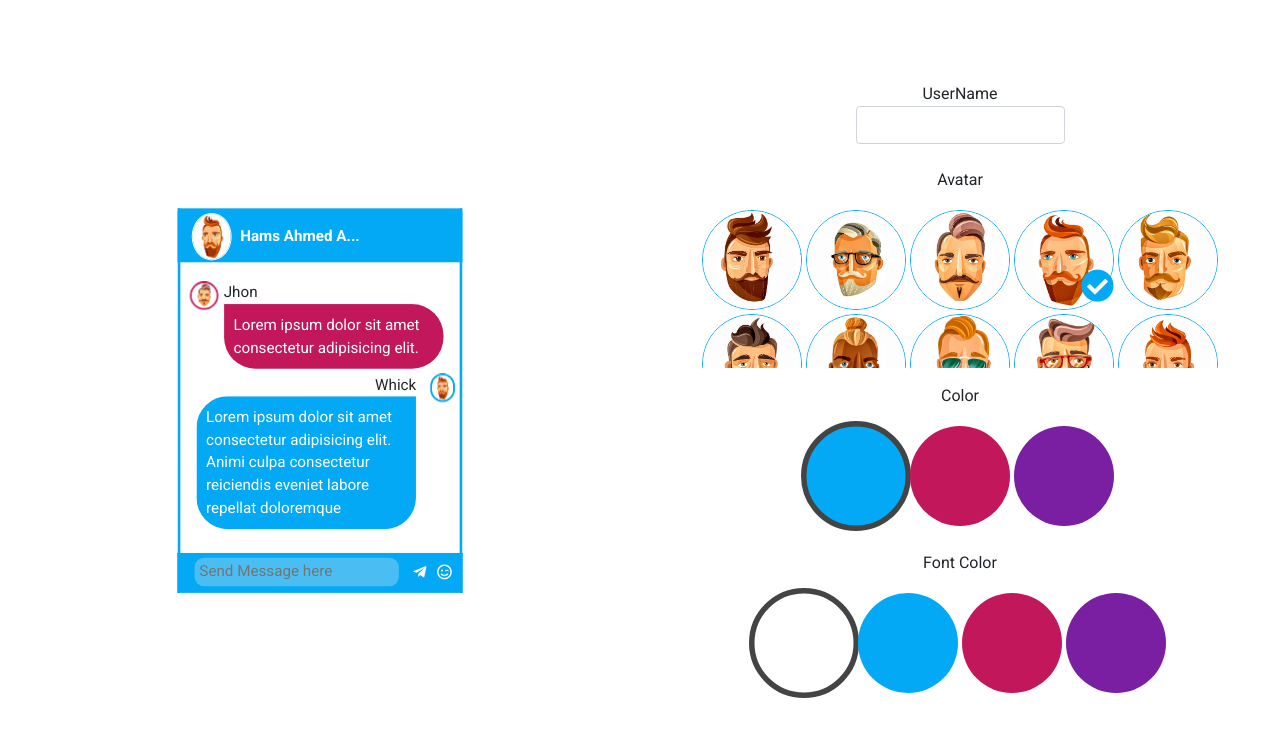
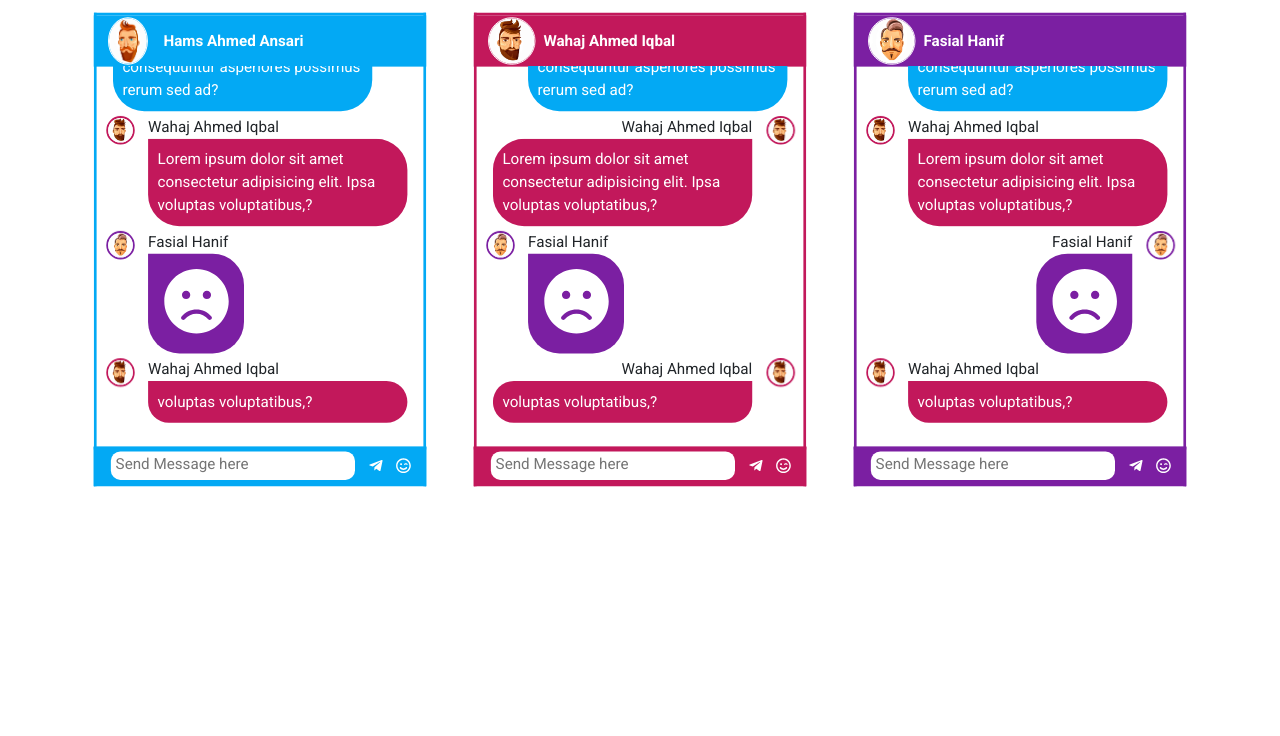
Before and after one commit to hamsahmedansari/React-simple-chat, a React (Create React App) app: page / in a window 1280 px wide. Shown: the top 736 px of the page. Built offline with nearby package versions, Linux system fonts and the light colour scheme.

Commit message:
UPDATE: :construction: Option component update

```diff
--- a/src/component/chat/index.jsx
+++ b/src/component/chat/index.jsx
@@ -57,6 +57,7 @@ class Chat extends Component {
 
   handelChangeMessage = e => {
     const { value } = e.target;
+    if (!value) return;
     this.setState(perState => ({
       ...perState,
       message: value
--- a/src/component/home/index.jsx
+++ b/src/component/home/index.jsx
@@ -7,6 +7,7 @@ class Home extends Component {
   constructor(props) {
     super(props);
     this.state = {
+      isOption: false,
       users: [
         {
           _id: "1",
@@ -89,29 +90,32 @@ class Home extends Component {
   };
 
   render() {
+    const { isOption } = this.state;
     return (
-      // <div className="home">
-      //   <div className="container">
-      //     <div className="row ">
-      //       {this.state.users.map(user => (
-      //         <div
-      //           className="col-12 col-xl-4 col-lg-4 col-sm-6 col-xs-12 mb-5"
-      //           key={user._id}
-      //         >
-      //           <Chat
-      //             user={user}
-      //             active={user.active}
-      //             messages={this.state.messages}
-      //             allUsers={this.state.users}
-      //             changeStateOfUserFocus={this.changeStateOfUserFocus}
-      //             pushMessageToState={this.pushMessageToState}
-      //           />
-      //         </div>
-      //       ))}
-      //     </div>
-      //   </div>
-      // </div>
-      <Option />
+      <React.Fragment>
+        <div className={`home ${isOption ? "inactive" : ""}`}>
+          <div className="container">
+            <div className="row ">
+              {this.state.users.map(user => (
+                <div
+                  className="col-12 col-xl-4 col-lg-4 col-sm-6 col-xs-12 mb-5"
+                  key={user._id}
+                >
+                  <Chat
+                    user={user}
+                    active={user.active}
+                    messages={this.state.messages}
+                    allUsers={this.state.users}
+                    changeStateOfUserFocus={this.changeStateOfUserFocus}
+                    pushMessageToState={this.pushMessageToState}
+                  />
+                </div>
+              ))}
+            </div>
+          </div>
+        </div>
+        {isOption && <Option />}
+      </React.Fragment>
     );
   }
 }
--- a/src/component/home/style.scss
+++ b/src/component/home/style.scss
@@ -6,4 +6,8 @@
       color: #ff5722;
     }
   }
+  transition: all ease-in-out 0.3s;
 }
+.home.inactive {
+  filter: blur(12px);
+}
--- a/src/component/option/index.jsx
+++ b/src/component/option/index.jsx
@@ -21,6 +21,11 @@ class Option extends Component {
   handleFontColorChange = param => {
     this.setState(perState => ({ ...perState, fontColor: param }));
   };
+  handleUserNameChange = e => {
+    const { value } = e.target;
+    this.setState(perState => ({ ...perState, name: value }));
+  };
+
   render() {
     const { color, fontColor, image, name } = this.state;
     const images = [
@@ -37,15 +42,38 @@ class Option extends Component {
       "/assets/images/11.jpeg",
       "/assets/images/12.jpeg"
     ];
-    const colors = ["#03A9F4", "#C2185B", "#7B1FA2"];
-    const fontColors = ["#fff", "#03A9F4", "#C2185B", "#7B1FA2"];
+    const colors = [
+      "#03A9F4",
+      "#C2185B",
+      "#D32F2F",
+      "#FF4081",
+      "#7B1FA2",
+      "#303F9F",
+      "#0097A7",
+      "##03A9F4",
+      "#009688",
+      "#388E3C",
+      "#8BC34A",
+      "#AFB42B",
+      "#FFEB3B",
+      "#FFA000",
+      "#FF9800",
+      "#E64A19",
+      "#795548",
+      "#616161",
+      "#607D8B",
+      "#212121",
+      "#F5F5F5"
+    ];
+    const fontColors = ["#fff", ...colors];
     const oppositeColor = colors.filter(item => item !== color);
 
     return (
       <div className="option">
+        <div className="background" />
         <div className="flex-container w-100 h-100">
           <div className="item col-lg-6 col-md-6 col-sm-12">
-            <div className="chat">
+            <div className="chat animated bounceIn">
               <div className="container" style={{ borderColor: color }}>
                 <div
                   className="row"
@@ -58,7 +86,7 @@ class Option extends Component {
                     {name.length > 12 ? name.slice(0, 12) + "..." : name}
                   </div>
                 </div>
-                <div className="row">
+                <div className="row" style={{ borderColor: color }}>
                   <div className="col-12">
                     <div className="chatSingle" ref="message">
                       <div className="row">
@@ -134,21 +162,39 @@ class Option extends Component {
               </div>
             </div>
           </div>
-          <div className="item col-lg-6 col-md-6 col-sm-12 form">
-            <div className="row text-center">
-              <div className=" form-group col-12">
-                <label>
-                  UserName
+          <div className="item col-lg-6 col-md-6 col-sm-12 form animated slideInRight">
+            <div className="row text-center ">
+              <div className=" form-group col-12 border-1 form-inline p-2 bg-primary text-light">
+                <label
+                  className="w-100"
+                  style={{ marginRight: "5px", width: "100%" }}
+                >
                   <input
                     type="text"
-                    name=""
-                    id=""
-                    className="form-control selectpicker"
+                    className="form-control"
+                    placeholder="User Name"
+                    onChange={this.handleUserNameChange}
                   />
+                  <button
+                    className="btn btn-success"
+                    style={{
+                      marginLeft: "10px"
+                    }}
+                  >
+                    Add
+                  </button>
+                  <button
+                    className="btn btn-danger"
+                    style={{
+                      marginLeft: "10px"
+                    }}
+                  >
+                    Close
+                  </button>
                 </label>
               </div>
               <div
-                className="form-group col-12"
+                className="form-group col-12 border-1"
                 style={{ overflowY: "scroll", maxHeight: "200px" }}
               >
                 <p className="text-center">Avatar</p>
@@ -162,7 +208,10 @@ class Option extends Component {
                   </div>
                 ))}
               </div>
-              <div className="form-group col-12">
+              <div
+                className="form-group col-12 border-1"
+                style={{ overflowY: "scroll", maxHeight: "200px" }}
+              >
                 <p className="text-center">Color</p>
                 {colors.map(item => (
                   <div
@@ -175,7 +224,10 @@ class Option extends Component {
                   />
                 ))}
               </div>
-              <div className="form-group col-12">
+              <div
+                className="form-group col-12 border-1"
+                style={{ overflowY: "scroll", maxHeight: "200px" }}
+              >
                 <p className="text-center">Font Color</p>
                 {fontColors.map(item => (
                   <div
--- a/src/component/option/style.scss
+++ b/src/component/option/style.scss
@@ -5,12 +5,20 @@
   right: 0;
   width: 100%;
   height: 100%;
+
   .flex-container {
     display: flex;
     flex-direction: row;
     align-items: center;
     justify-content: space-around;
     flex-wrap: wrap;
+    position: absolute;
+    overflow-y: auto;
+    top: 0;
+    left: 0;
+    right: 0;
+    width: 100%;
+    height: 100%;
   }
 
   .item {
@@ -58,4 +66,13 @@
     border: 5px solid #444444;
     transform: scale(1.1);
   }
+  .border-1 {
+    border: 2px solid #0c79fa;
+    margin: 0;
+    background: #fff;
+  }
+  .chat > div > :nth-child(2) {
+    background: #fff;
+    border: 5px solid;
+  }
 }
```
